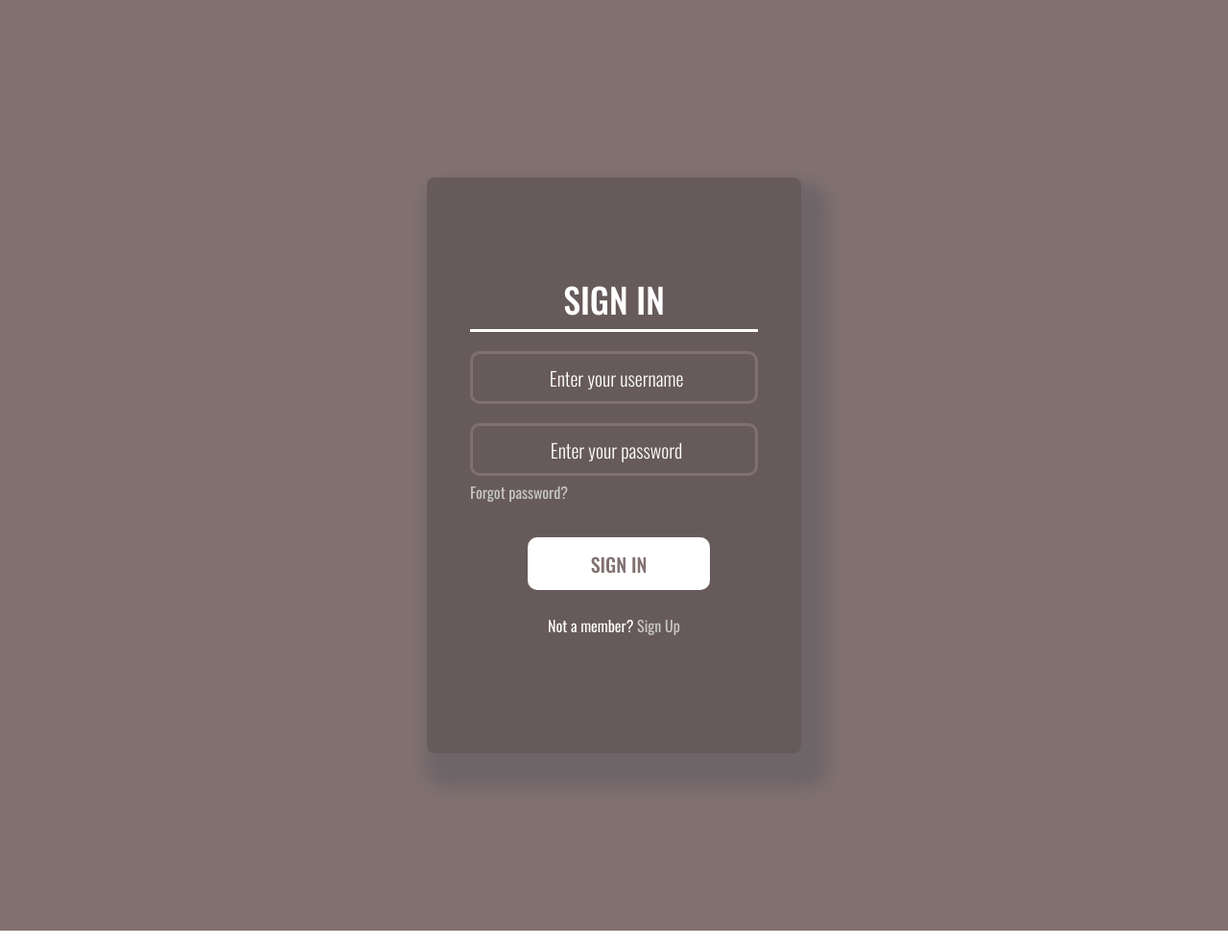
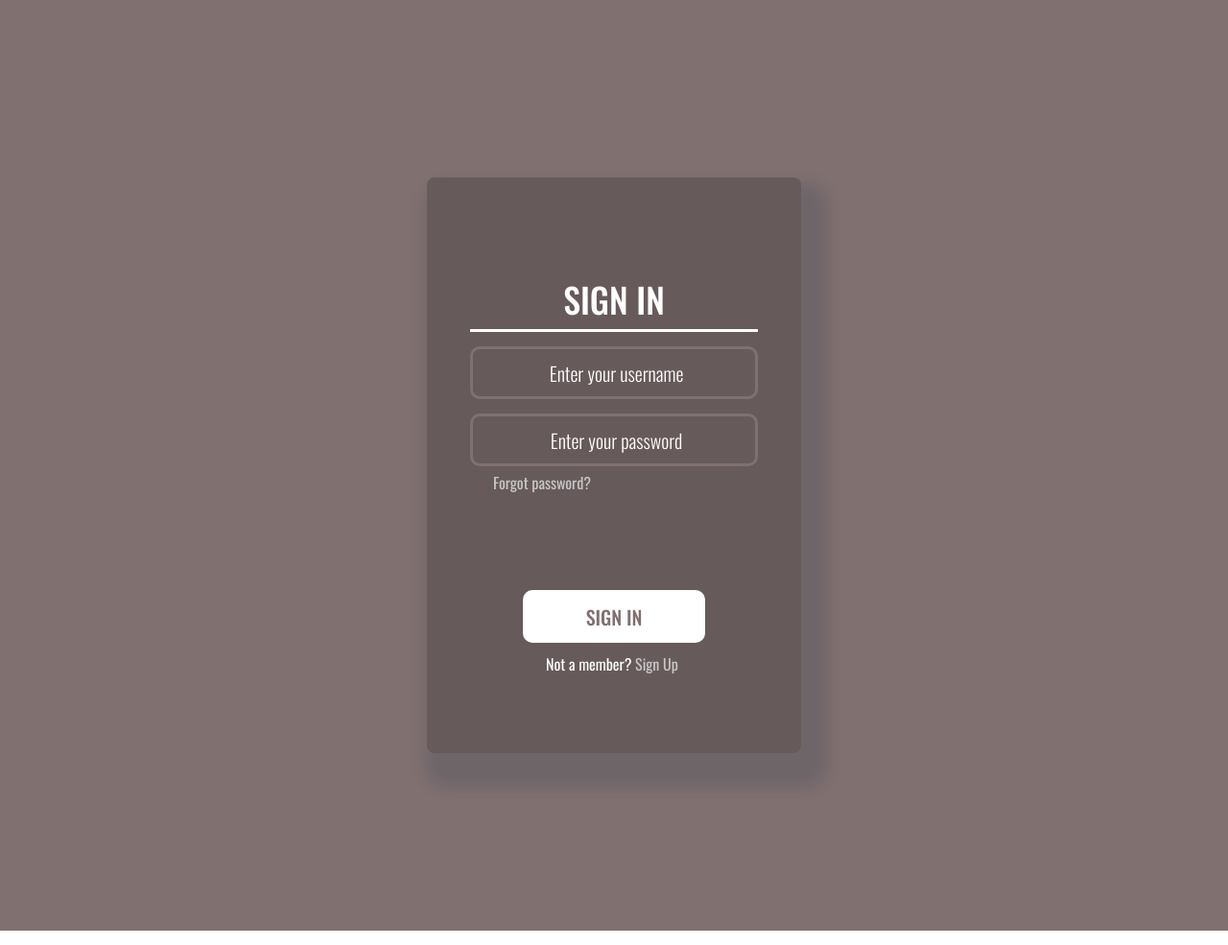
Before and after one commit to MidnightRoam/coffee_house_project_django, a Django app: page /accounts/signin/ in a window 1280 px wide. Shown: the top 985 px of the page at 96% size. Run offline with Django 3.2, Linux system fonts and the light colour scheme; some libraries are stand-ins or nearby versions.

Commit message:
Fixin bugs with sign up and sign in layouts

```diff
--- a/coffee_house/accounts/forms.py
+++ b/coffee_house/accounts/forms.py
@@ -23,3 +23,41 @@ class UserLoginForm(AuthenticationForm):
         super(UserLoginForm, self).__init__(*args, **kwargs)
         for field_name, field in self.fields.items():
             field.widget.attrs['class'] = 'shadow__input'
+
+
+class UserRegistrationForm(UserCreationForm):
+    """User sign up form"""
+    first_name = forms.CharField(widget=forms.TextInput(attrs={
+        "id": "name__signup",
+        "class": 'shadow__input',
+        "placeholder": "Enter your first name",
+    }))
+    last_name = forms.CharField(widget=forms.TextInput(attrs={
+        "id": "surname__signup",
+        "class": 'shadow__input',
+        "placeholder": "Enter your last name",
+    }))
+    username = forms.CharField(widget=forms.TextInput(attrs={
+        "id": "username__signup",
+        "class": 'shadow__input',
+        "placeholder": "Enter your username",
+    }))
+    email = forms.CharField(widget=forms.EmailInput(attrs={
+        "id": "email__signup",
+        "class": 'shadow__input',
+        "placeholder": "Enter your email",
+    }))
+    password1 = forms.CharField(widget=forms.PasswordInput(attrs={
+        "id": "password__signup",
+        "class": 'shadow__input',
+        "placeholder": "Enter your password",
+    }))
+    password2 = forms.CharField(widget=forms.PasswordInput(attrs={
+        "id": "password2__signup",
+        "class": 'shadow__input',
+        "placeholder": "Repeat your password",
+    }))
+
+    class Meta:
+        model = User
+        fields = ('first_name', 'last_name', 'username', 'email', 'password1', 'password2')
--- a/coffee_house/accounts/views.py
+++ b/coffee_house/accounts/views.py
@@ -4,11 +4,11 @@ from django.contrib import auth
 from django.shortcuts import HttpResponseRedirect
 from django.views.generic import ListView, CreateView
 
-from .forms import UserLoginForm
+from .forms import UserLoginForm, UserRegistrationForm
 
 
-class SignUpView(CreateView):
-    form = UserCreationForm()
+class SignUpView(ListView):
+    form = UserRegistrationForm
     success_url = reverse_lazy('login')
     template_name = 'accounts/signup.html'
 
--- a/coffee_house/coffee_blog/models.py
+++ b/coffee_house/coffee_blog/models.py
@@ -42,5 +42,5 @@ class Product(models.Model):
 
 class Order(models.Model):
     user_name = models.CharField(max_length=250)
-    user = models.CharField(max_length=250)
+    user_surname = models.CharField(max_length=250)
     product = models.ForeignKey(Product, on_delete=models.CASCADE, null=True, blank=True)
--- a/coffee_house/static/css/style.css
+++ b/coffee_house/static/css/style.css
@@ -417,13 +417,20 @@ input[type="text"], input[type="password"]{
     background-color: inherit;
     width: 300px;
     height: 55px;
-    margin-top: 86px;
     font-size: 20px;
     font-weight: 300;
     outline: none;
     color: #fff;
     padding-left: 5px;
     border: 3px solid #FFFFFF;
+}
+
+.input-margin {
+    margin-top: 86px;
+}
+
+.margin_bot {
+    margin-bottom: 15px;
 }
 
 
@@ -933,6 +940,8 @@ iframe {
 .registration-info {
     display: flex;
     flex-direction: column;
+    justify-content: center;
+    text-align: center;
 }
 
 .registration-info input[type="text"], input[type="password"]{
@@ -940,17 +949,32 @@ iframe {
     border-color: #817070;
 }
 
-.registration-info input[type="text"], input[type="password"]:hover {
+.registration-info input[type="text"]:hover, input[type="password"]:hover {
     border-color: #fff;
 }
 
-.registration-info input[type="text"], input[type="password"]:focus {
+.registration-info input[type="text"]:focus, input[type="password"]:focus {
     border-color: #fff;
 }
 
-.signup__btn__style {
-    margin-left: 60px;
+.signup__btn {
+    margin-top: 100px;
     border-radius: 0.5em;
+    width: 190px;
+    height: 55px;
+    font-weight: 500;
+    font-size: 20px;
+    line-height: 30px;
+    /* identical to box height */
+    text-transform: uppercase;
+    color: #817070;
+    background: #FFFFFF;
+    border: 3px solid #FFFFFF;
+
+}
+
+.btn_margin_right {
+    margin-right: 250px;
 }
 
 .signup__title__style {
@@ -970,21 +994,24 @@ iframe {
     box-shadow: -1px 1px 14px 1px rgba(255,255,255,1)
 }
 
+.signup_input {
+    margin-top: 20px;
+}
+
 #name__signup {
-    margin-top: 50px;
-    margin-right: 0px;
+    margin-top: 0px;
 }
 
 #surname__signup {
-    margin-top: 20px;
+    margin-top: 0px;
 }
 
 #email__signup {
-    margin-top: 20px;
+    margin-top: 0px;
 }
 
 #password__signup {
-    margin-top: 20px;
+    margin-top: 0px;
 }
 
 /* signin page stylization */
@@ -1010,6 +1037,8 @@ iframe {
 .login-info {
     display: flex;
     flex-direction: column;
+    text-align: center;
+    width: 300px;
 }
 
 .login-info input[type="text"] {
@@ -1037,13 +1066,16 @@ iframe {
 
 .login__links {
     color: #fff;
-    margin-top: 25px;
+    margin-top: 10px;
+    margin-left: 73px;
+    width: 100%;
     display: flex;
     justify-content: center;
 }
 
 .login__link {
     margin-top: 5px;
+    margin-right: 150px;
     text-decoration: none;
     color: #C8C8C8;
 }
--- a/coffee_house/templates/accounts/signin.html
+++ b/coffee_house/templates/accounts/signin.html
@@ -1,5 +1,4 @@
 {% extends 'base.html' %}
-
 {% load static %}
 
 {% block title %}<title>Sign In</title>{% endblock %}
@@ -9,18 +8,16 @@
 {% block content %}
     <div class="signin-container">
         <div class="signin-page">
-            <p class="profile__title signin__title__style">Sign In</p>
+            <p class="profile__title signin__title__style margin_bot">Sign In</p>
             <form action="{% url 'accounts:signin' %}" method="post">
                 {% csrf_token %}
                 <div class="login-info">
+                    <span class="margin_bot">{{ form.username }}</span>
+                    <span>{{ form.password }}</span>
+                    <a class="login__link" href="#">Forgot password?</a>
                     <span>
-                        {{ form.username }}
+                        <button class="signup__btn">Sign In</button>
                     </span>
-                    <span>
-                        {{ form.password }}
-                    </span>
-                    <a class="login__link" href="#">Forgot password?</a>
-                    <button class="profile__btn signup__btn__style">Sign In</button>
                     <span class="login__links">
                         <p>Not a member? <a class="login__link" href="{% url 'accounts:signup' %}">Sign Up</a></p>
                     </span>
--- a/coffee_house/templates/index.html
+++ b/coffee_house/templates/index.html
@@ -42,7 +42,7 @@
             </div>
             <div class="contact">
                 <p class="contact__title" id="subscribe">Subscribe</p>
-                <div class="contact__field">
+                <div class="contact__field input-margin">
                     <input id="contact" type="text" class="contact__input" placeholder="enter your email">
                     <label for="contact"></label>
                 </div>
--- a/coffee_house/templates/order.html
+++ b/coffee_house/templates/order.html
@@ -9,10 +9,10 @@
     <div class="container">
         <div class="menu__order">
             <div class="contact__inputs">
-                <div class="surname__input input__left">
+                <div class="surname__input input__left input-margin">
                     <input type="text" id="surname" placeholder="Enter a surname">
                 </div>
-                <div class="name__input">
+                <div class="name__input input-margin">
                     <input type="text" id="name" placeholder="Enter a name">
                 </div>
             </div>
```
Also changed, not shown: coffee_house/templates/accounts/signup.html (+18 -8 lines).
